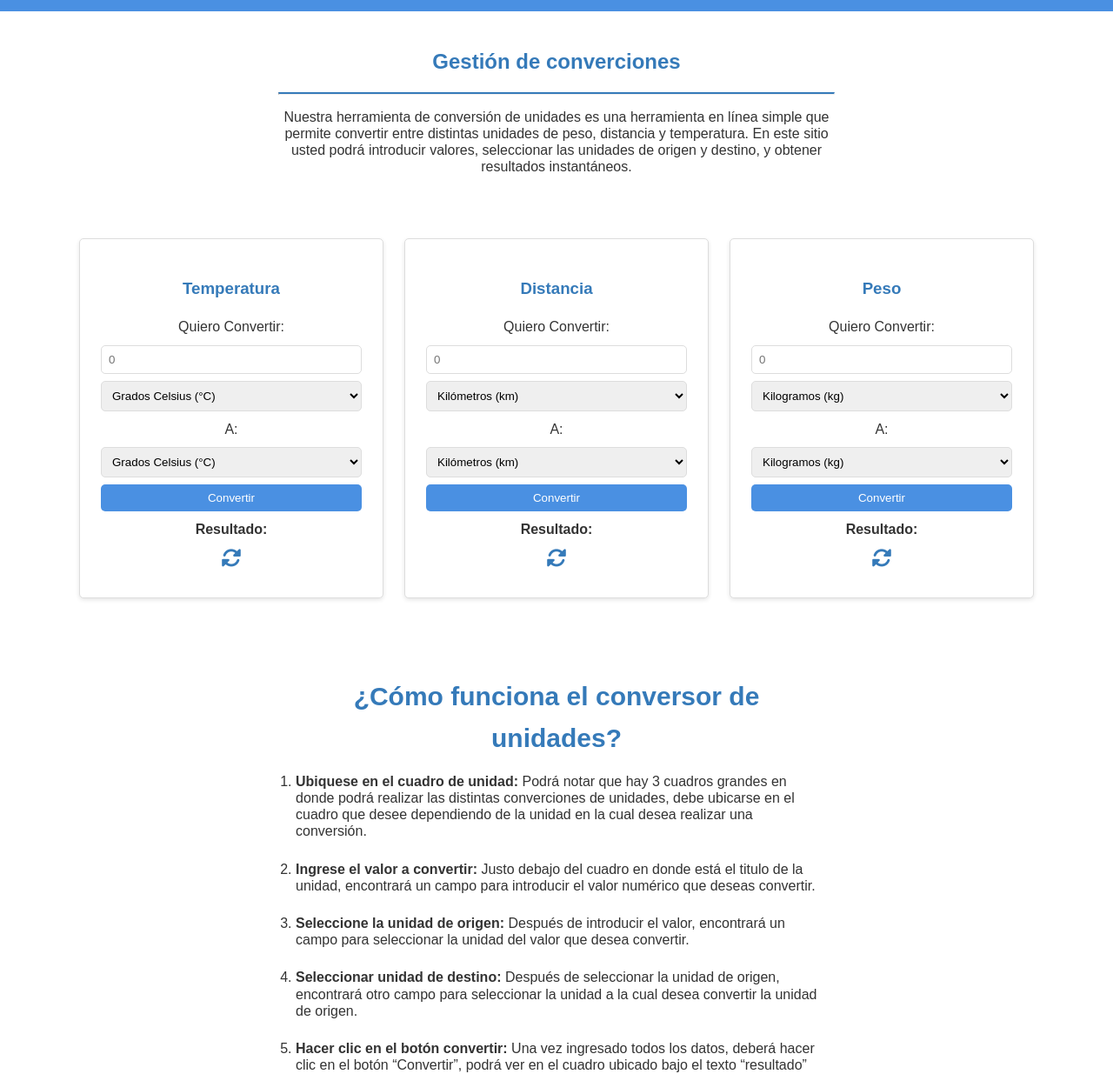
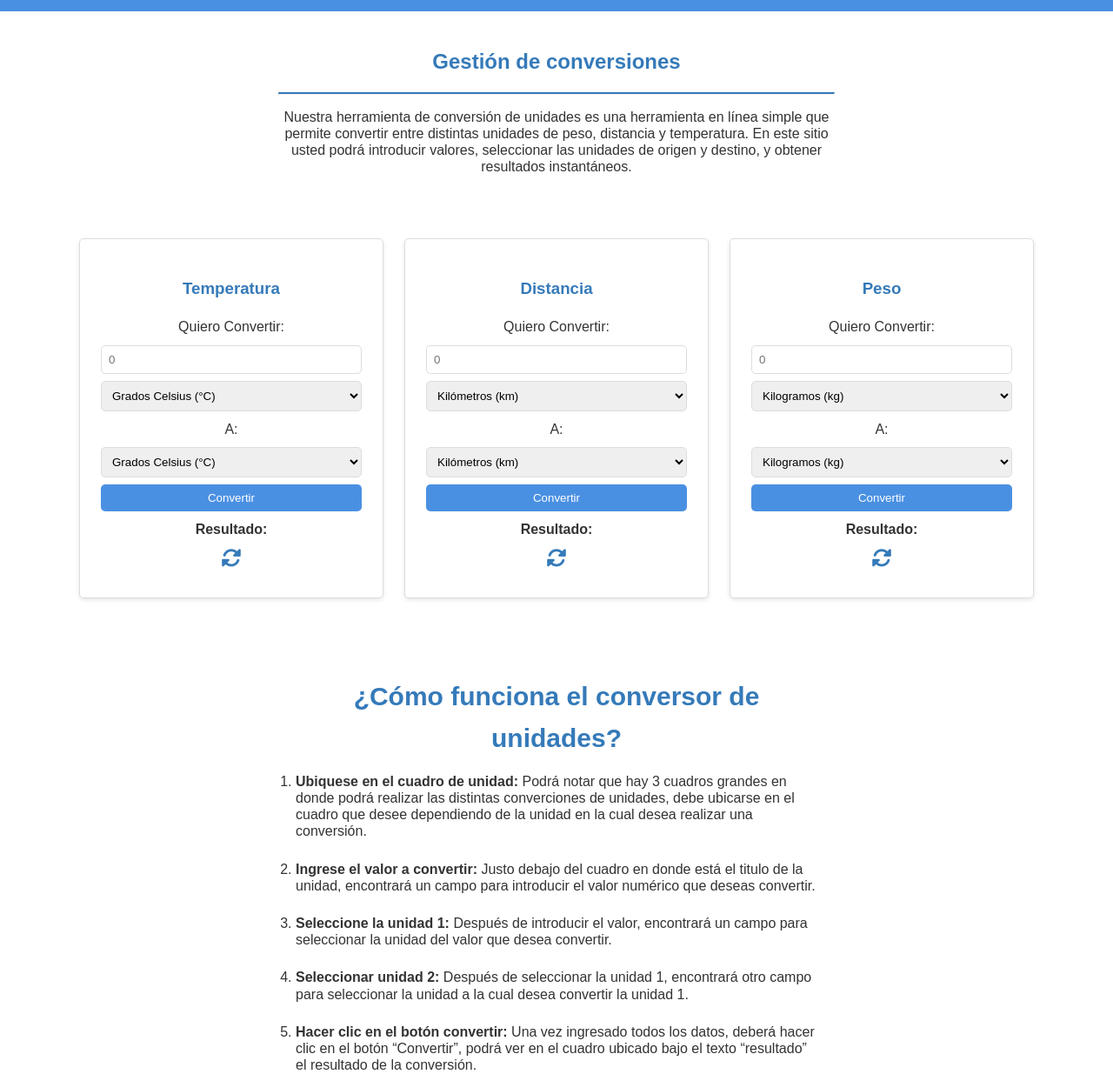
Before and after one commit to BastianM18/conversor-unidades, a plain HTML site: page index.html in a window 1280 px wide. Shown: the part 70-1305 px from the top of the page at 87% size. Drawn offline with Linux system fonts and the light colour scheme.

Commit message:
realización de último error

```diff
--- a/index.html
+++ b/index.html
@@ -17,7 +17,7 @@
   <main>
     <!-- Información de inicio de la página -->
     <section class="intro">
-      <h2>Gestión de converciones</h2>
+      <h2>Gestión de conversiones</h2>
       <hr class="linea">
       <p>Nuestra herramienta de conversión de unidades es una herramienta en línea simple que permite convertir entre distintas unidades de peso, distancia y temperatura. En este sitio usted podrá introducir valores, seleccionar las unidades de origen y destino, y obtener resultados instantáneos.</p>
     </section>
@@ -123,8 +123,8 @@
         <li><b>Ubiquese en el cuadro de unidad:</b> Podrá notar que hay 3 cuadros grandes en donde podrá realizar las distintas converciones de unidades, debe ubicarse en el cuadro que desee dependiendo de la unidad en la cual desea realizar una conversión.
         </li>
         <li><b>Ingrese el valor a convertir:</b> Justo debajo del cuadro en donde está el titulo de la unidad, encontrará un campo para introducir el valor numérico que deseas convertir.</li>
-        <li><b>Seleccione la unidad de origen:</b> Después de introducir el valor, encontrará un campo para seleccionar la unidad del valor que desea convertir.</li>
-        <li><b>Seleccionar unidad de destino:</b> Después de seleccionar la unidad de origen, encontrará otro campo para seleccionar la unidad a la cual desea convertir la unidad de origen.</li>
+        <li><b>Seleccione la unidad 1:</b> Después de introducir el valor, encontrará un campo para seleccionar la unidad del valor que desea convertir.</li>
+        <li><b>Seleccionar unidad 2:</b> Después de seleccionar la unidad 1, encontrará otro campo para seleccionar la unidad a la cual desea convertir la unidad 1.</li>
         <li><b>Hacer clic en el botón convertir:</b> Una vez ingresado todos los datos, deberá hacer clic en el botón “Convertir”, podrá ver en el cuadro ubicado bajo el texto “resultado” el resultado de la conversión.</li>
       </ol>
     </section>
```
